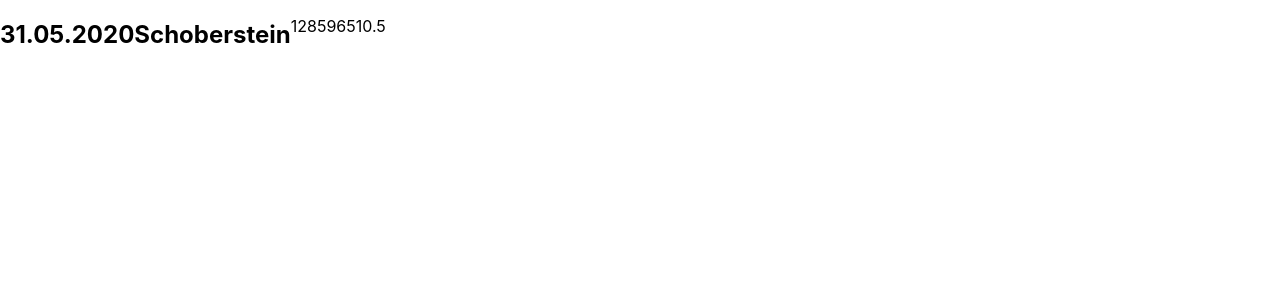
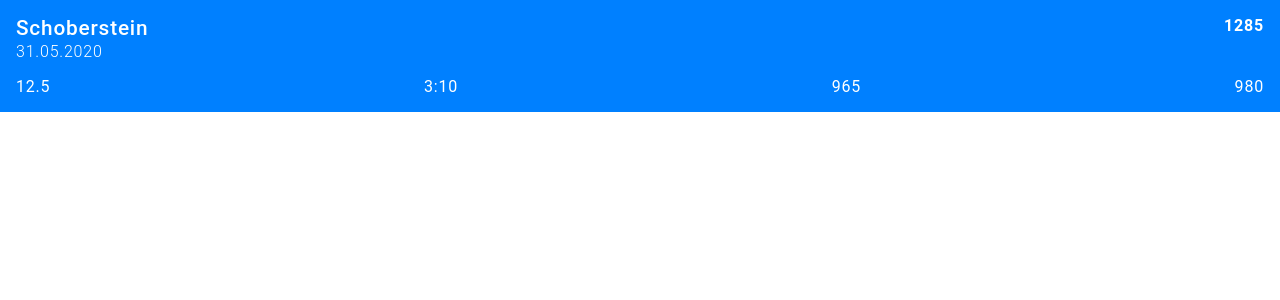
Before and after one commit to dominik-billensteiner/mountaineer, a React (Create React App) app: page / in a window 1280 px wide. Shown: the top 300 px of the page. Built offline with nearby package versions, Linux system fonts and the light colour scheme.

Commit message:
Composed markup for Tour component and added basic styles

```diff
--- a/src/components/Tour/Tour.jsx
+++ b/src/components/Tour/Tour.jsx
@@ -4,14 +4,19 @@ import "./Tour.scss";
 const Tour = () => {
   return (
     <div className="tour">
-      <h2 className="tour__date">31.05.2020</h2>
-      <h2 className="tour__mountain">Schoberstein</h2>
-      <p className="tour__elevation">1285</p>
-      <div className="elevation-gain__wrapper">
-        <p>965</p>
+      <div className="tour__container">
+        <div className="tour__mountainer-container">
+          <h2 className="tour__mountain">Schoberstein</h2>
+          <h3 className="tour__date">31.05.2020</h3>
+        </div>
+        <h3 className="tour__elevation">1285</h3>
       </div>
-      <div className="distance__wrapper"></div>
-      <p>10.5</p>
+      <div className="tour__container">
+        <h3 className="tour__distance">12.5</h3>
+        <h3 className="tour__duration">3:10</h3>
+        <h3 className="tour__ascent">965</h3>
+        <h3 className="tour__descent">980</h3>
+      </div>
     </div>
   );
 };
--- a/src/components/Tour/Tour.scss
+++ b/src/components/Tour/Tour.scss
@@ -1,3 +1,45 @@
 .tour {
   display: flex;
+  flex-direction: column;
+  background-color: #0080ff;
+  color: white;
+  padding: 1rem;
+  letter-spacing: 0.05rem;
+
+  &__container {
+    display: flex;
+    flex-direction: row;
+    justify-content: space-between;
+  }
+
+  &__mountain-container {
+    display: block;
+  }
+
+  &__mountain {
+    font-size: 1.3em;
+    font-weight: 500;
+  }
+
+  &__date,
+  &__distance,
+  &__duration,
+  &__elevation,
+  &__ascent,
+  &__descent {
+    font-size: 1em;
+  }
+
+  &__distance,
+  &__duration,
+  &__ascent,
+  &__descent {
+    font-weight: 400;
+    padding-top: 1rem;
+  }
+
+  &__date {
+    padding-top: 0.1rem;
+    font-weight: 300;
+  }
 }
--- a/src/index.css
+++ b/src/index.css
@@ -1,13 +1,12 @@
 body {
   margin: 0;
-  font-family: -apple-system, BlinkMacSystemFont, 'Segoe UI', 'Roboto', 'Oxygen',
-    'Ubuntu', 'Cantarell', 'Fira Sans', 'Droid Sans', 'Helvetica Neue',
-    sans-serif;
+  font-family: "Roboto", sans-serif;
   -webkit-font-smoothing: antialiased;
   -moz-osx-font-smoothing: grayscale;
+  font-weight: 300;
 }
 
-code {
-  font-family: source-code-pro, Menlo, Monaco, Consolas, 'Courier New',
-    monospace;
+* {
+  padding: 0;
+  margin: 0;
 }
```
Also changed, not shown: src/components/Bar/Bar.jsx (added), src/components/TourForm/TourForm.jsx (added), src/components/TourForm/TourForm.scss (added).
